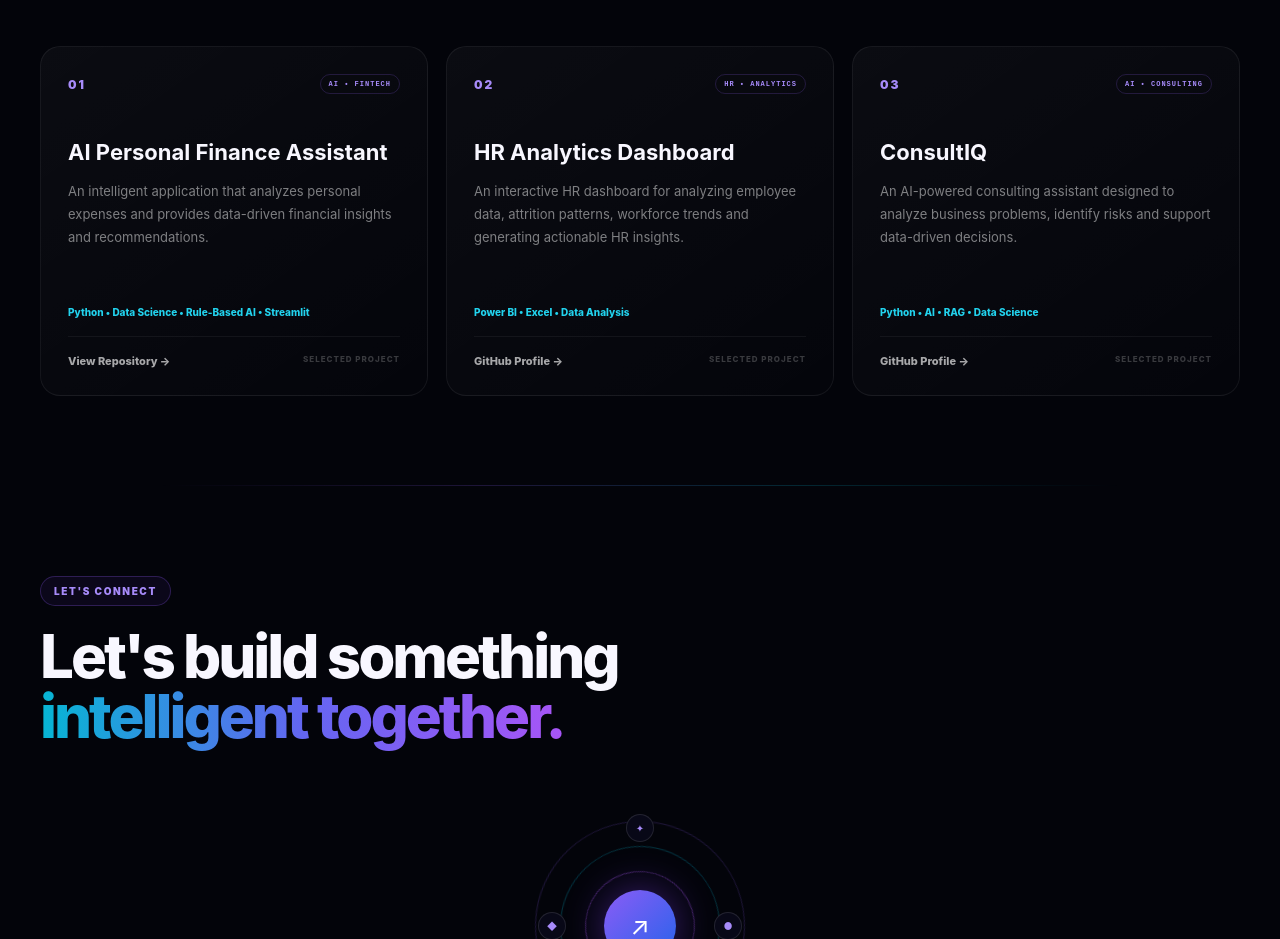
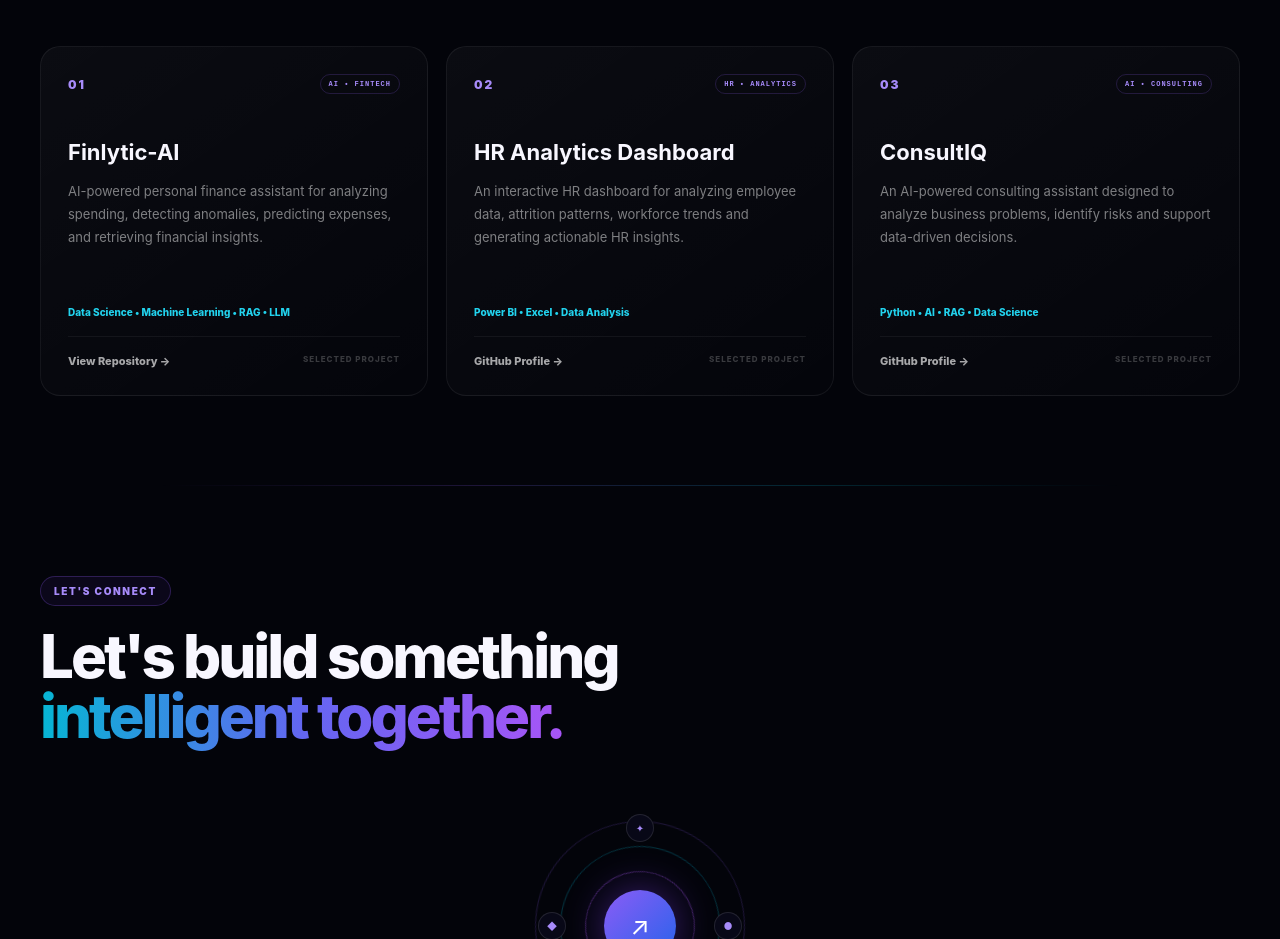
Before and after one commit to arka829636/arka-portfolio, a React (Vite) app: page / in a window 1280 px wide. Shown: the part 2940-3879 px from the top of the page. Built offline with nearby package versions, Linux system fonts and the light colour scheme.

Commit message:
Update Finlytic-AI project

```diff
--- a/src/App.jsx
+++ b/src/App.jsx
@@ -67,10 +67,10 @@ const projects = [
   {
     number: "01",
     category: "AI • FINTECH",
-    title: "AI Personal Finance Assistant",
+    title: "Finlytic-AI",
     description:
-      "An intelligent application that analyzes personal expenses and provides data-driven financial insights and recommendations.",
-    tech: "Python • Data Science • Rule-Based AI • Streamlit",
+      "AI-powered personal finance assistant for analyzing spending, detecting anomalies, predicting expenses, and retrieving financial insights.",
+    tech: "Data Science • Machine Learning  • RAG • LLM",
     link: "https://github.com/arka829636/ai-personal-finance-assistant",
     linkLabel: "View Repository →",
   },
```
